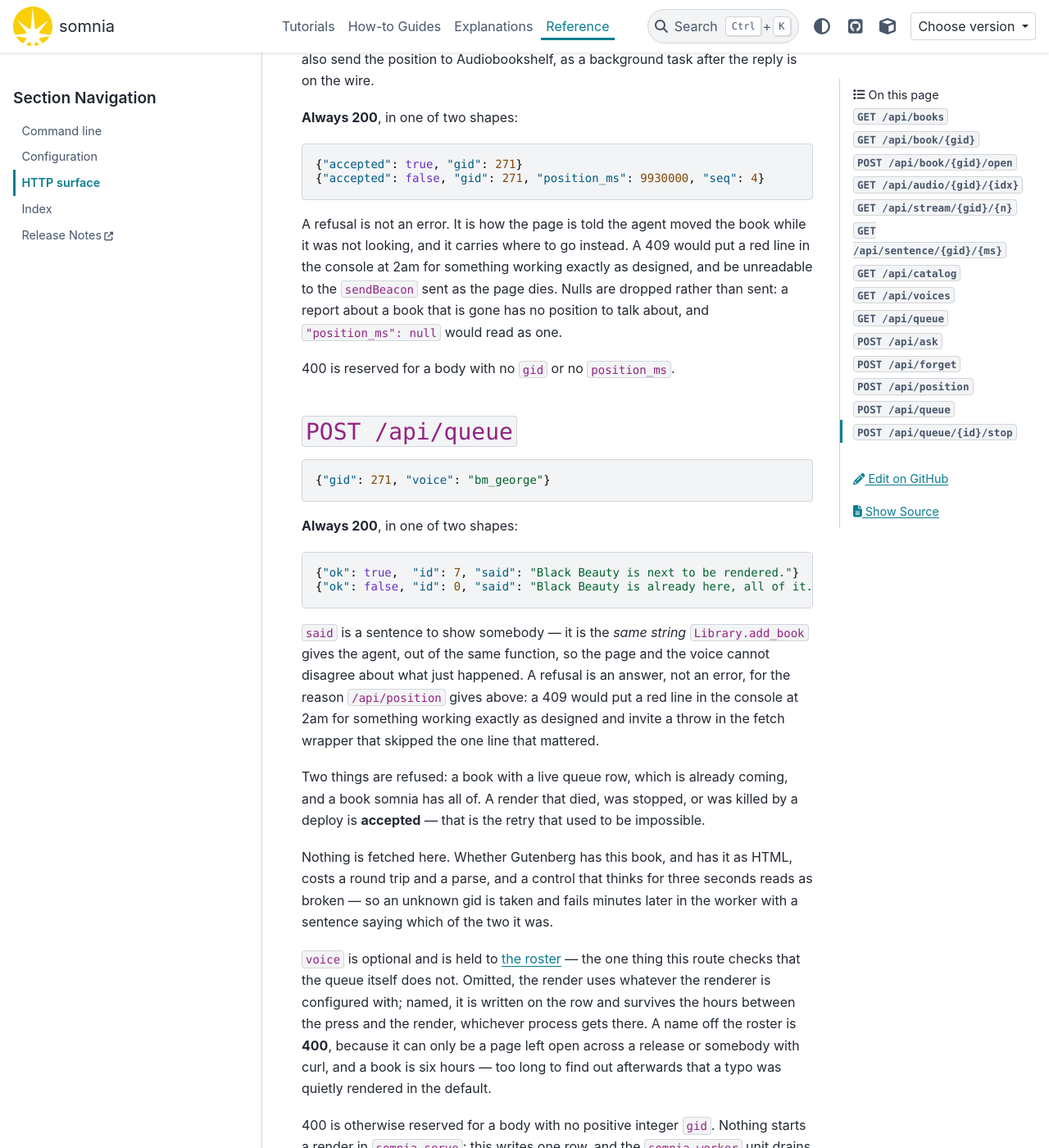
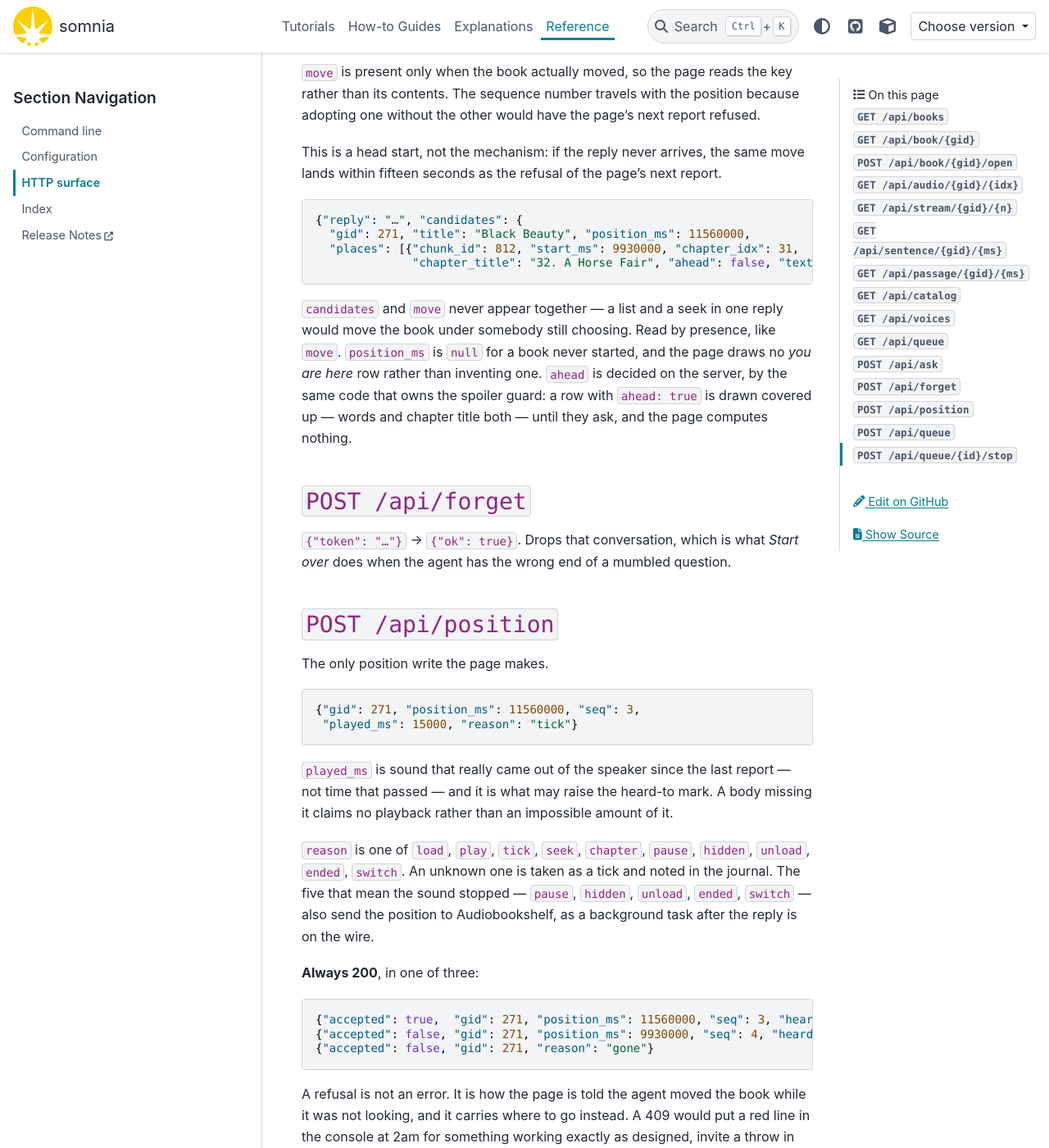
Before and after one commit to gilesknap/somnia, a Sphinx documentation site: the page built from docs/reference/http.md, in a window 1280 px wide and 1400 px high, scrolled down 8712 px. Shown: the whole window at 82% size. Built offline with Sphinx 7.4.7 and the PyData theme 0.15.4, drawn with Linux system fonts in a browser that asks for light colours; pages that are not in the unit, such as notebooks, are missing from menus; the version number could not be read and is left out; some of the changed text lies outside the part shown.

Commit message:
Describe the HTTP and CLI surface the server actually has
The route table was missing /api/passage entirely, /api/position was
documented with two response shapes where the server sends three, and
POST /api/ask's candidates key — the whole list-of-places reply — was
undocumented. Cache-Control: no-cache is the one response header that
changes behaviour and it was not written down anywhere.

cli.md claimed eleven commands against ten subparsers, and both it and
configuration.md said no flag overrides a setting, which add --voice
does.

Co-Authored-By: Claude Opus 5 <noreply@anthropic.com>

````diff
--- a/docs/reference/http.md
+++ b/docs/reference/http.md
@@ -12,7 +12,13 @@ and the only path in is `tailscale serve`.
 Everything the page fetches lives under `/api/`, and that prefix does work: the
 service worker knows never to cache it — the Cache API throws when asked to
 store the 206 a seek produces — and it keeps these routes ahead of the static
-mount, which would otherwise swallow them. `/` serves the PWA itself.
+mount, which would otherwise swallow them. `/` serves the PWA itself, and
+everything outside `/api/` goes out with `Cache-Control: no-cache` — which
+means *ask before you use it*, not *do not store it*: unchanged, the ETag
+answers 304; changed, the new file arrives at the next launch. Without it the
+browser invents a freshness policy (Chrome's is a tenth of the file's age), and
+what that looks like is a deploy that did not happen — new bytes on disk, every
+request answered, last week's page on the phone.
 
 All times are milliseconds on the **book clock**: the render clock, counted in
 samples before encoding, and the same clock chapter marks, search results and
@@ -27,6 +33,7 @@ would tell you.
 | `/api/audio/{gid}/{idx}` | GET | The chapter's audio — or 404 |
 | `/api/stream/{gid}/{n}` | GET | The first `n` chapters as one file — or 404 |
 | `/api/sentence/{gid}/{ms}` | GET | Where the sentence being spoken at `ms` began |
+| `/api/passage/{gid}/{ms}` | GET | The book's own words at `ms`, never further on than they have heard |
 | `/api/catalog?q=…` | GET | Books to add, from the local catalog (both libraries) |
 | `/api/voices` | GET | The voices a book may be asked for in |
 | `/api/queue` | GET | What is rendering, what is waiting, what went wrong |
@@ -179,6 +186,27 @@ pauses, never when they press play: a resume has to be instant, and a phone
 that has been face down for an hour is the least likely thing on the tailnet to
 answer quickly.
 
+## `GET /api/passage/{gid}/{ms}`
+
+```json
+{"gid": 271, "ms": 11560000, "text": "…"}
+```
+
+The only route that hands back the book's own words, for the *you are here* row
+on the list of places — every other row on that screen carries its words down
+with the answer that named it.
+
+`text` is `null` when there is nothing to say: no such book, a book whose text
+was never indexed, or a book nobody has played a second of. The row then offers
+no reveal, which is what it did before this existed.
+
+The bound is inside the statement: the row must satisfy
+`start_ms < heard_to_ms`, applied to the row and not to the argument. Ask about
+a point an hour past where anybody has listened and the answer is the last
+passage that really was spoken — not a refusal, which is a frontier to read off.
+The words are cut to 240 characters, the same limit as the places the row sits
+among.
+
 ## `GET /api/catalog`
 
 ```json
@@ -319,6 +347,21 @@ adopting one without the other would have the page's next report refused.
 This is a head start, not the mechanism: if the reply never arrives, the same
 move lands within fifteen seconds as the refusal of the page's next report.
 
+```json
+{"reply": "…", "candidates": {
+  "gid": 271, "title": "Black Beauty", "position_ms": 11560000,
+  "places": [{"chunk_id": 812, "start_ms": 9930000, "chapter_idx": 31,
+              "chapter_title": "32. A Horse Fair", "ahead": false, "text": "…"}]}}
+```
+
+`candidates` and `move` never appear together — a list and a seek in one reply
+would move the book under somebody still choosing. Read by presence, like
+`move`. `position_ms` is `null` for a book never started, and the page draws no
+*you are here* row rather than inventing one. `ahead` is decided on the server,
+by the same code that owns the spoiler guard: a row with `ahead: true` is drawn
+covered up — words and chapter title both — until they ask, and the page
+computes nothing.
+
 ## `POST /api/forget`
 
 `{"token": "…"}` → `{"ok": true}`. Drops that conversation, which is what
@@ -343,19 +386,26 @@ journal. The five that mean the sound stopped — `pause`, `hidden`, `unload`,
 `ended`, `switch` — also send the position to Audiobookshelf, as a background
 task after the reply is on the wire.
 
-**Always 200**, in one of two shapes:
+**Always 200**, in one of three:
 
 ```json
-{"accepted": true, "gid": 271}
-{"accepted": false, "gid": 271, "position_ms": 9930000, "seq": 4}
+{"accepted": true,  "gid": 271, "position_ms": 11560000, "seq": 3, "heard_to_ms": 12040000}
+{"accepted": false, "gid": 271, "position_ms": 9930000, "seq": 4, "heard_to_ms": 12040000, "reason": "moved"}
+{"accepted": false, "gid": 271, "reason": "gone"}
 ```
 
 A refusal is not an error. It is how the page is told the agent moved the book
 while it was not looking, and it carries where to go instead. A 409 would put a
-red line in the console at 2am for something working exactly as designed, and
-be unreadable to the `sendBeacon` sent as the page dies. Nulls are dropped
-rather than sent: a report about a book that is gone has no position to talk
-about, and `"position_ms": null` would read as one.
+red line in the console at 2am for something working exactly as designed, invite
+a throw in the fetch wrapper that skipped the one line that mattered, and be
+unreadable to the `sendBeacon` sent as the page dies.
+
+`reason` is what the page acts on. `moved` means the agent took the book
+somewhere while the page was not looking, and the body says where. `gone` means
+the row is not in this database any more — a page left open on a book that was
+deleted — and there is nothing to go to. Nulls are dropped rather than sent: a
+report about a book that is gone has no position to talk about, and
+`"position_ms": null` would read as one.
 
 400 is reserved for a body with no `gid` or no `position_ms`.
 
@@ -375,9 +425,8 @@ about, and `"position_ms": null` would read as one.
 `said` is a sentence to show somebody — it is the *same string*
 `Library.add_book` gives the agent, out of the same function, so the page and
 the voice cannot disagree about what just happened. A refusal is an answer, not
-an error, for the reason `/api/position` gives above: a 409 would put a red line
-in the console at 2am for something working exactly as designed and invite a
-throw in the fetch wrapper that skipped the one line that mattered.
+an error, for the reason `/api/position` gives above; here the answer is the
+sentence saying why.
 
 Two things are refused: a book with a live queue row, which is already coming,
 and a book somnia has all of. A render that died, was stopped, or was killed by
````
Also changed, not shown: docs/reference/cli.md (+4 -4 lines), docs/reference/configuration.md (+8 -4 lines), .github/CONTRIBUTING.md.
